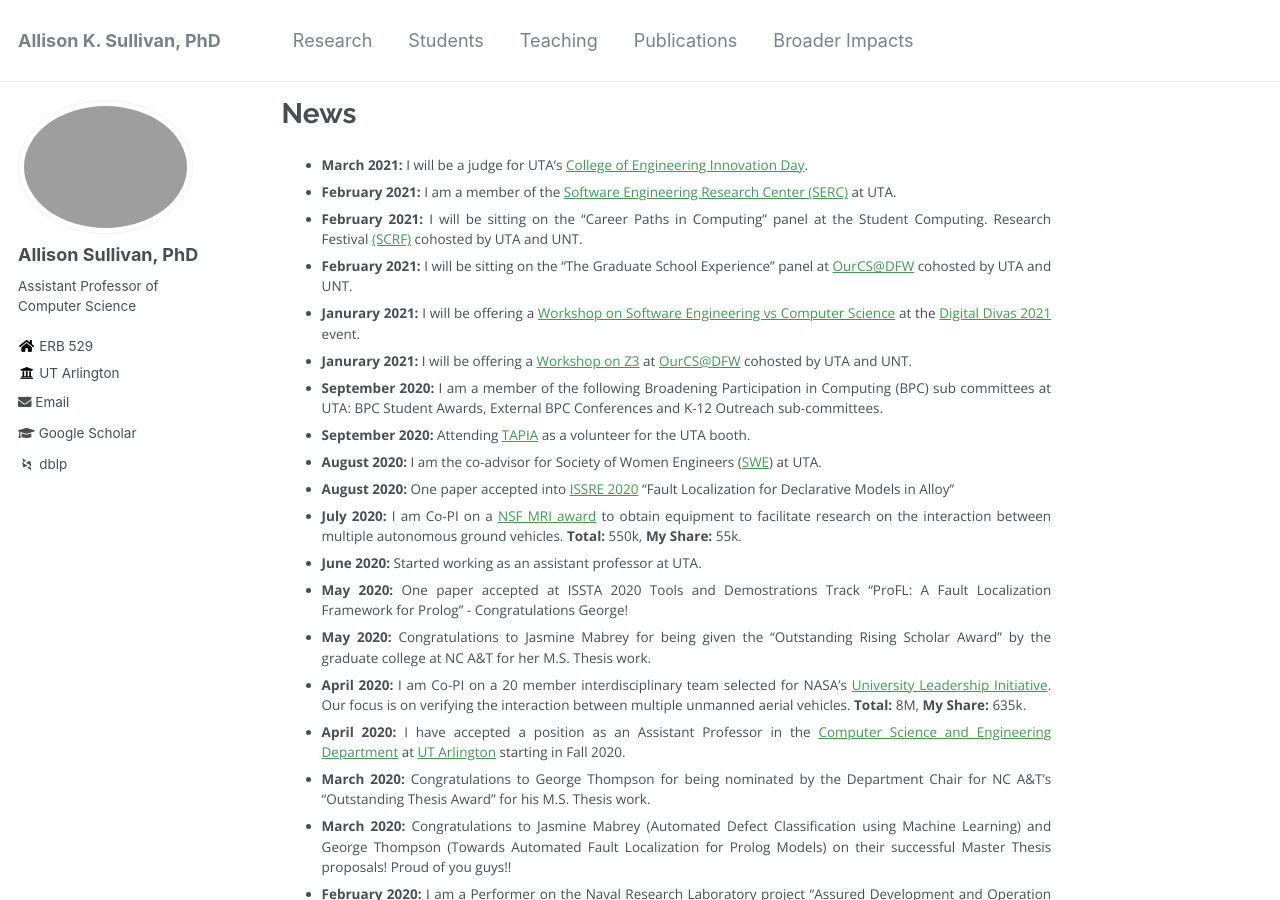
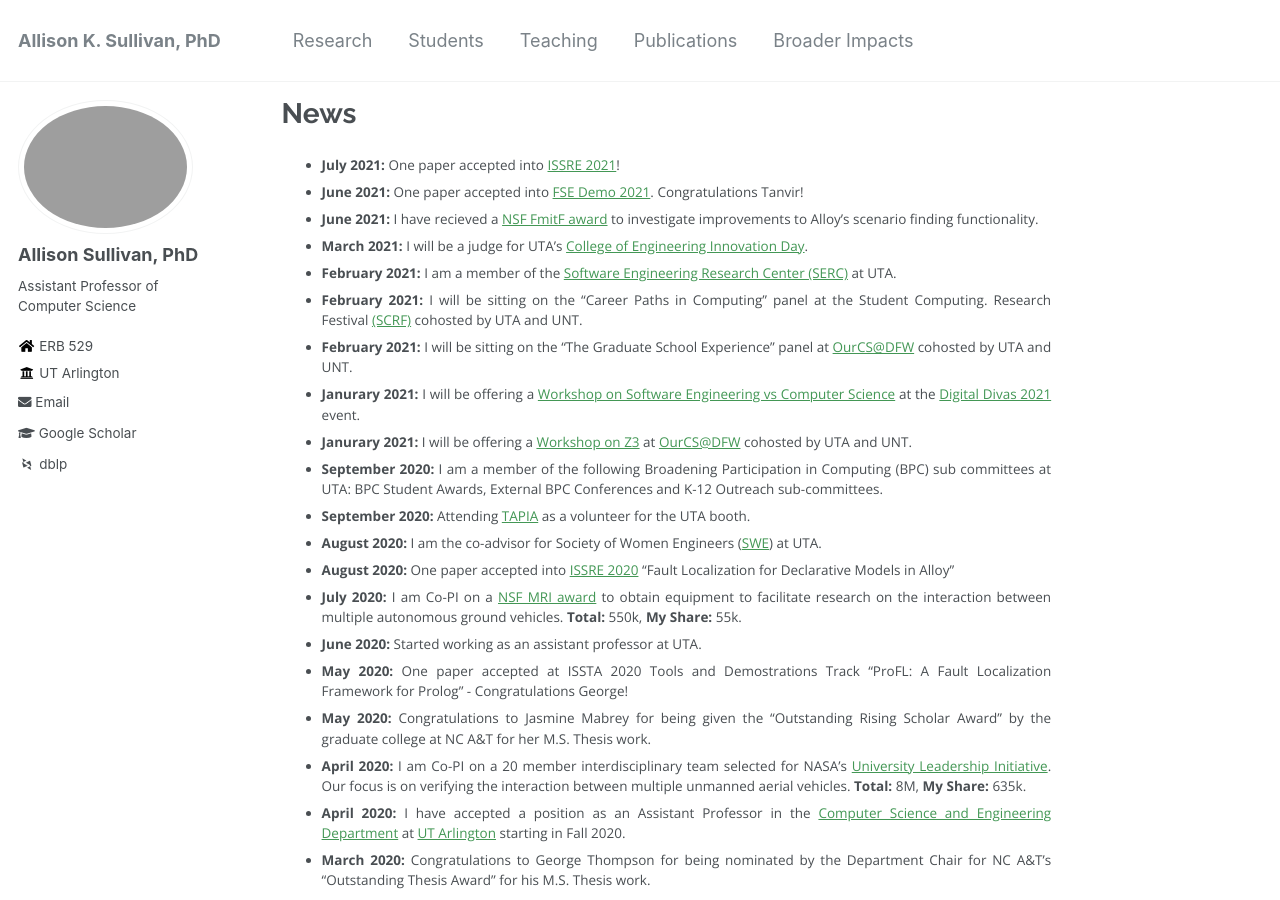
Before and after one commit to Allisonius/allisonius.github.io, a Jekyll site: the page built from _pages/news.md, in a window 1280 px wide and 900 px high. Built offline with Jekyll 4.4.1, drawn with Linux system fonts in a browser that asks for light colours; some web fonts are replaced.

Commit message:
Update news.md

```diff
--- a/_pages/news.md
+++ b/_pages/news.md
@@ -3,6 +3,9 @@ title: "News"
 permalink: /news/
 author_profile: true
 ---
+* **July 2021:** One paper accepted into [ISSRE 2021](https://2021.issre.net/)!
+* **June 2021:** One paper accepted into [FSE Demo 2021](https://2021.esec-fse.org/track/fse-2021-demonstrations). Congratulations Tanvir!
+* **June 2021:** I have recieved a [NSF FmitF award](https://www.nsf.gov/awardsearch/showAward?AWD_ID=2123341&HistoricalAwards=false) to investigate improvements to Alloy's scenario finding functionality.
 * **March 2021:** I will be a judge for UTA's [College of Engineering Innovation Day](https://www.uta.edu/academics/schools-colleges/engineering/students/innovation-day/).
 * **February 2021:** I am a member of the [Software Engineering Research Center (SERC)](https://se-research-center.uta.edu/) at UTA.
 * **February 2021:** I will be sitting on the "Career Paths in Computing" panel at the Student Computing.
```
